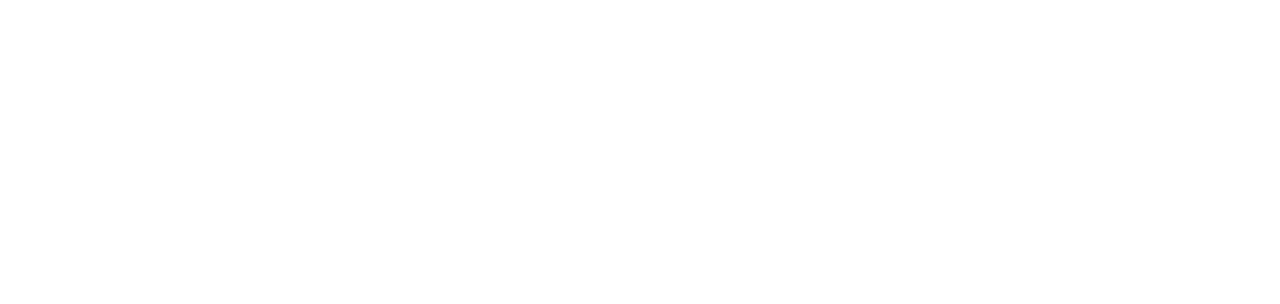
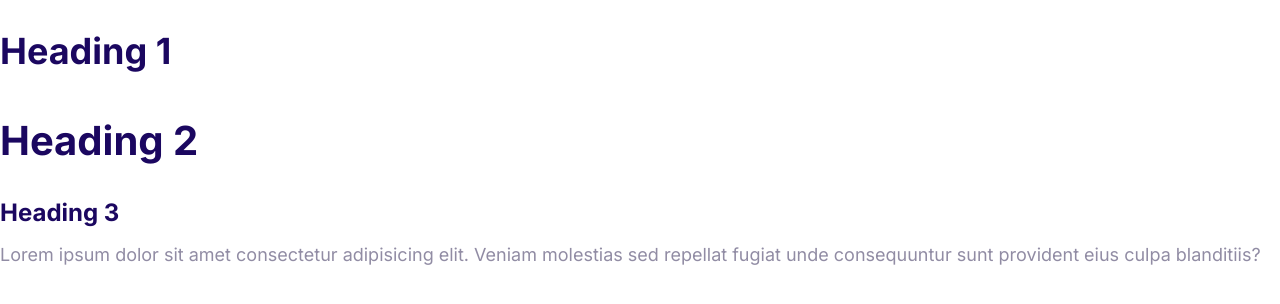
Before and after one commit to hosseinvejdani/hosting-website, a plain HTML site: page index.html in a window 1280 px wide. Drawn offline with Linux system fonts and the light colour scheme.

Commit message:
define font and typography styles

```diff
--- a/css/style.css
+++ b/css/style.css
@@ -6,3 +6,56 @@
   --color-heading: #1b0760;
   --color-body: #918ca4;
 }
+
+/* typography */
+html {
+  font-size: 62.5%;
+}
+
+body {
+  font-family: Inter, Arial, Helvetica, sans-serif;
+  color: var(--color-body);
+  font-size: 2.4rem;
+  line-height: 1.5;
+}
+
+h1,
+h2,
+h3 {
+  color: var(--color-heading);
+  margin-bottom: 1rem;
+}
+
+h1 {
+  font-size: 7rem;
+}
+
+h2 {
+  font-size: 4rem;
+}
+
+h3 {
+  font-size: 3rem;
+}
+
+p {
+  margin-top: 0;
+}
+
+@media screen and (min-width: 1024px) {
+  body {
+    font-size: 1.8rem;
+  }
+
+  h1 {
+    font-size: 8rem;
+  }
+
+  h2 {
+    font-size: 4rem;
+  }
+
+  h3 {
+    font-size: 2.4rem;
+  }
+}
--- a/index.html
+++ b/index.html
@@ -4,9 +4,24 @@
     <meta charset="UTF-8" />
     <meta http-equiv="X-UA-Compatible" content="IE=edge" />
     <meta name="viewport" content="width=device-width, initial-scale=1.0" />
+    <link rel="preconnect" href="https://fonts.gstatic.com" crossorigin />
+    <link
+      href="https://fonts.googleapis.com/css2?family=Inter:wght@400;600;700&display=swap"
+      rel="stylesheet"
+    />
     <link rel="stylesheet" href="css/style.css" />
     <link rel="stylesheet" href="css/normalize.css" />
+    <link rel="preconnect" href="https://fonts.googleapis.com" />
     <title>Hosting Website</title>
   </head>
-  <body></body>
+  <body>
+    <h1>Heading 1</h1>
+    <h2>Heading 2</h2>
+    <h3>Heading 3</h3>
+    <p>
+      Lorem ipsum dolor sit amet consectetur adipisicing elit. Veniam molestias
+      sed repellat fugiat unde consequuntur sunt provident eius culpa
+      blanditiis?
+    </p>
+  </body>
 </html>
```
